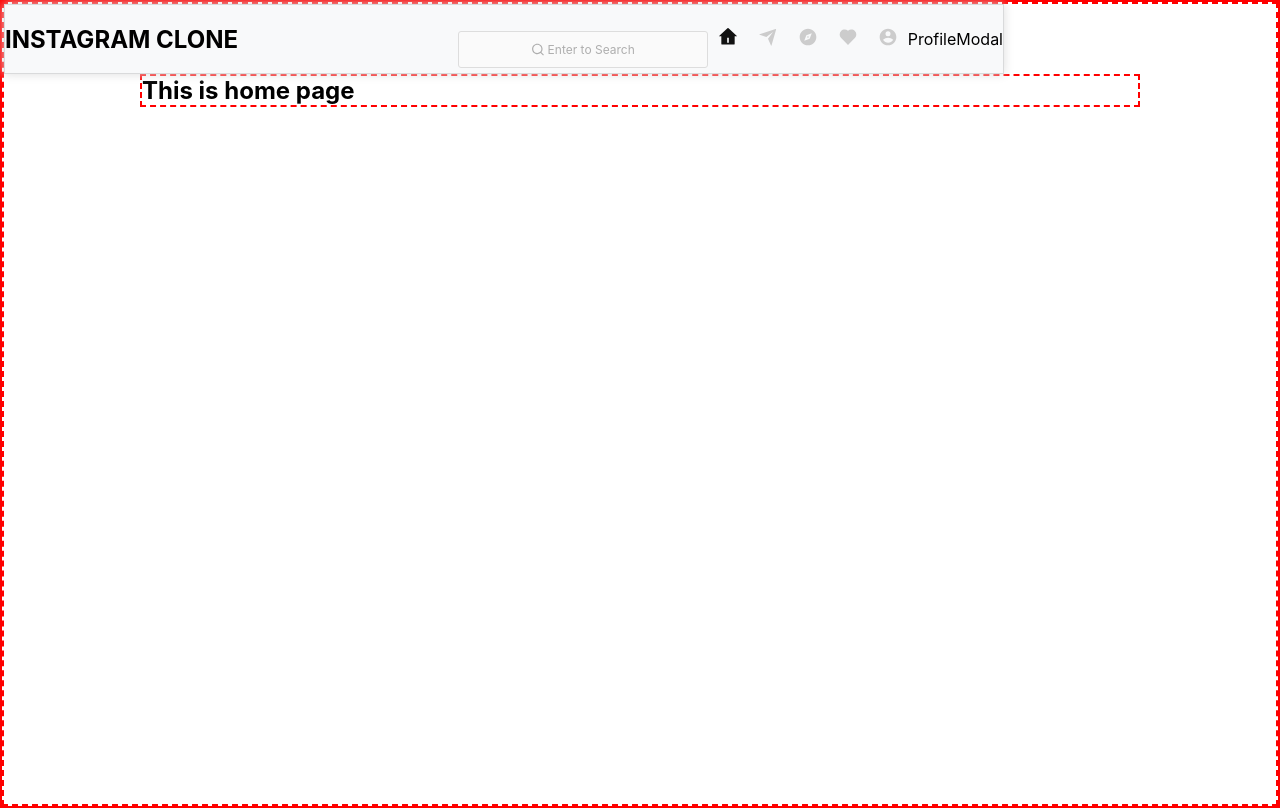
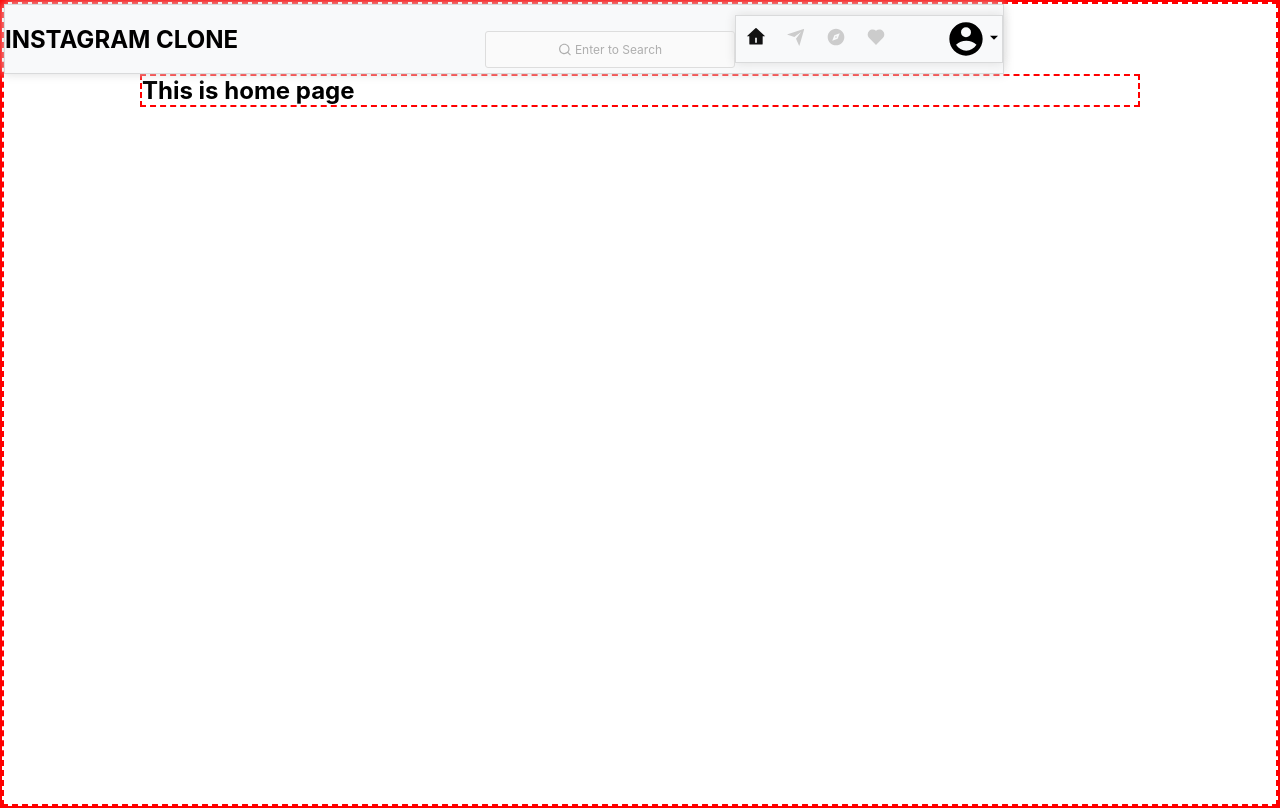
Before and after one commit to TimothyAttah/Instagram-clone-with-reactjs, a React (Create React App) app in the folder client/: page / in a window 1280 px wide. Built offline with nearby package versions, Linux system fonts and the light colour scheme.

Commit message:
Created user menu

```diff
--- a/client/src/components/header/Header.jsx
+++ b/client/src/components/header/Header.jsx
@@ -3,7 +3,7 @@
 import ProfileModal from '../modal/ProfileModal';
 import Menu from './Menu';
 import Search from './Search';
-import { StyledHeader } from './styles/header';
+import { StyledHeader, StyledNavContainer } from './styles/header';
 
 const Header = () => {
   return (
@@ -13,8 +13,10 @@
       </Link>
 
       <Search />
-      <Menu />
-      <ProfileModal />
+      <StyledNavContainer>
+        <Menu />
+        <ProfileModal />
+      </StyledNavContainer>
     </StyledHeader>
   );
 };
--- a/client/src/components/header/styles/header.js
+++ b/client/src/components/header/styles/header.js
@@ -25,3 +25,19 @@
     flex-direction: column;
   }
 `;
+
+export const StyledNavContainer = styled.div`
+  display: flex;
+  align-items: center;
+  box-shadow: 0 0 10px ${({ theme }) => theme.lightGray};
+  z-index: 2;
+  background: ${({ theme }) => theme.bgColor};
+  border: 1px solid ${({ theme }) => theme.rgbColor};
+  justify-content: space-between;
+  padding: 3px 0;
+
+  @media (max-width: 900px) {
+    width: 100%;
+    margin: 20px 0;
+  }
+`;
--- a/client/src/components/header/styles/menu.js
+++ b/client/src/components/header/styles/menu.js
@@ -1,6 +1,7 @@
 import styled from 'styled-components';
 
 export const StyledMenu = styled.nav`
+  /* display: flex; */
   ul {
     display: flex;
     align-items: center;
@@ -26,14 +27,15 @@
 
   @media (max-width: 900px) {
     width: 100%;
-    margin: 20px 0;
     ul {
-      box-shadow: 0 0 10px ${({ theme }) => theme.lightGray};
+      /* box-shadow: 0 0 10px ${({ theme }) => theme.lightGray};
       z-index: 2;
       background: ${({ theme }) => theme.bgColor};
       border: 1px solid ${({ theme }) => theme.rgbColor};
       justify-content: space-between;
-      padding: 3px 0;
+      padding: 3px 0; */
+
+      justify-content: space-between;
 
       li a {
         display: flex;
--- a/client/src/components/helper/Helper.jsx
+++ b/client/src/components/helper/Helper.jsx
@@ -21,11 +21,11 @@
     path: '/favorite',
     icon: <Icons.FavoriteBold />,
   },
-  {
-    label: 'Menu',
-    path: '/menu',
-    icon: <Icons.UserMenu />,
-  },
+  // {
+  //   label: 'Menu',
+  //   path: '/menu',
+  //   icon: <Icons.UserMenu />,
+  // },
 ];
 
 export const dummyUser = [
--- a/client/src/components/modal/ProfileModal.jsx
+++ b/client/src/components/modal/ProfileModal.jsx
@@ -1,7 +1,50 @@
 import React from 'react';
+import { useState } from 'react';
+import Icons from '../icons/Icons';
+import { StyledAvatar } from '../styles/avatar';
+import {
+  StyledProfileMenuHandle,
+  StyledProfileContainer,
+  StyledProfileMenu,
+} from './styles/profileModal';
 
 const ProfileModal = () => {
-  return <div>ProfileModal</div>;
+  const [openMenu, setOpenMenu] = useState(false);
+  const [theme, setTheme] = useState(false);
+
+  const handleClose = () => {
+    setOpenMenu(false);
+  };
+
+  const handleLightDarkMode = () => {
+    // setOpenMenu(false);
+    setTheme(!theme);
+  };
+  return (
+    <StyledProfileContainer>
+      <StyledProfileMenuHandle onClick={() => setOpenMenu(!openMenu)}>
+        <StyledAvatar small>
+          <Icons.UserMenu />
+        </StyledAvatar>
+        <span>
+          <Icons.ArrowDown />
+        </span>
+      </StyledProfileMenuHandle>
+
+      {openMenu && (
+        <StyledProfileMenu>
+          <li onClick={handleClose}>Profile</li>
+          <li>
+            <label htmlFor='theme' onClick={handleLightDarkMode}>
+              {theme ? 'Light mode' : 'Dark mode'}
+            </label>
+          </li>
+
+          <li onClick={handleClose}>Logout</li>
+        </StyledProfileMenu>
+      )}
+    </StyledProfileContainer>
+  );
 };
 
 export default ProfileModal;
--- /dev/null
+++ b/client/src/components/modal/styles/profileModal.js
@@ -0,0 +1,40 @@
+import styled from 'styled-components';
+
+export const StyledProfileContainer = styled.div`
+  position: relative;
+`;
+
+export const StyledProfileMenuHandle = styled.div`
+  display: flex;
+  align-items: center;
+  padding-left: 50px;
+  position: relative;
+  cursor: pointer;
+`;
+
+export const StyledProfileMenu = styled.ul`
+  border: 1px solid red;
+  width: 150px;
+  position: absolute;
+  right: 0;
+  box-shadow: 0 0 10px ${({ theme }) => theme.lightGray};
+  background: ${({ theme }) => theme.bgColor};
+  border: 1px solid ${({ theme }) => theme.rgbColor};
+  border-radius: 5px;
+
+  li {
+    margin: 10px 0;
+    padding: 5px 10px;
+    border-bottom: 1px solid wheat;
+    cursor: pointer;
+  }
+
+  label {
+    cursor: pointer;
+    z-index: 999;
+  }
+
+  li:last-child {
+    border-bottom: none;
+  }
+`;
--- a/client/src/components/styles/avatar.js
+++ b/client/src/components/styles/avatar.js
@@ -17,6 +17,7 @@
     css`
       width: 150px;
       height: 150px;
+      font-size: 150px;
     `}
 
   ${(props) =>
@@ -24,6 +25,7 @@
     css`
       width: 80px;
       height: 80px;
+      font-size: 80px;
     `}
 
     ${(props) =>
@@ -31,6 +33,14 @@
     css`
       width: 40px;
       height: 40px;
+      font-size: 40px;
+    `}
+
+    ${(props) =>
+    props.smaller &&
+    css`
+      width: 30px;
+      height: 30px;
       font-size: 30px;
     `}
 `;
```
